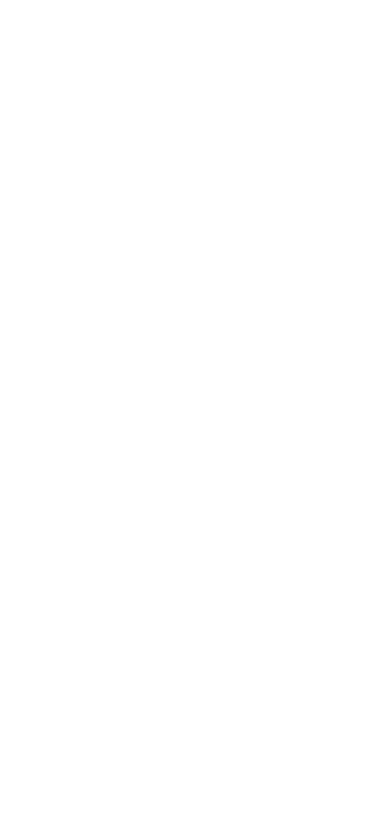
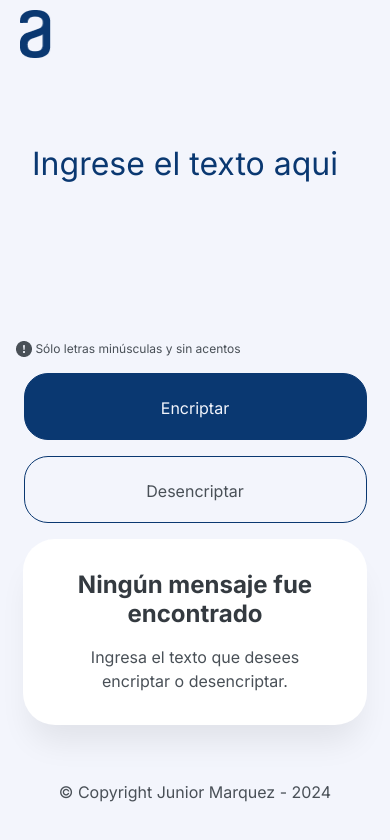
Before and after one commit to juniormr/challenge-encriptador, a plain HTML site: page index.html in a window 390 px wide. Drawn offline with Linux system fonts and the light colour scheme.

Commit message:
first version

```diff
--- /dev/null
+++ b/app.js
@@ -0,0 +1,123 @@
+const keyA = 'ai';
+const keyE = 'enter';
+const keyI = 'imes';
+const keyO = 'ober';
+const keyU = 'ufat';
+
+function inputCheck(str) {
+    if(str.length){
+        return /^[a-z0-9 ]*$/.test(str);
+    }
+    else{
+        return false;
+    }
+  }
+
+function encryptText(text){
+    let textArray = text.split("");
+    let encryptedText = '';
+    let encryptedArray = [];
+
+    for(let i = 0; i < textArray.length; i++){
+        if(textArray[i] === "a"){
+            encryptedArray[i] = keyA;
+        }
+        else if(textArray[i] === "e"){
+            encryptedArray[i] = keyE;
+        }
+        else if(textArray[i] === "i"){
+            encryptedArray[i] = keyI;
+        }
+        else if(textArray[i] === "o"){
+            encryptedArray[i] = keyO;
+        }
+        else if(textArray[i] === "u"){
+            encryptedArray[i] = keyU;
+        }
+        else{
+            encryptedArray[i] = textArray[i];
+        }
+    }
+
+    return encryptedText = encryptedArray.join("");
+}
+
+function asignTextElement(element, text) {
+    let elementHTML = document.querySelector(element);
+    elementHTML.innerHTML = text;
+    return
+}
+
+function showHideElement (elementId, action){
+    let x = document.getElementById(elementId);
+    switch(action){
+        case "show":
+            x.style.display = "block";
+            break;
+        case "hide":
+            x.style.display = "none";
+            break;
+    }
+}
+
+function initialValues(){
+    asignTextElement('h1', '');
+    showHideElement("h2Div", "show");
+    showHideElement("h3Div", "show");
+    showHideElement("copyB", "hide");
+
+    if (!window.matchMedia("(max-width: 768px)").matches) {
+        showHideElement("imageDiv", "show");
+      }
+}
+
+
+function onClickEncryptText () {
+    initialValues();
+    let inputText = document.getElementById('inputValue').value;
+    if(inputCheck(inputText)){
+        let element = document.getElementById("p1");
+        element.classList.remove("pColor");
+        showHideElement("imageDiv", "hide");
+        showHideElement("h2Div", "hide");
+        showHideElement("h3Div", "hide");
+        asignTextElement('h1', `${encryptText(inputText)}`);
+        showHideElement("copyB", "show");
+    }
+
+    else{
+        let element = document.getElementById("p1");
+        element.classList.add("pColor");
+
+    }
+}
+
+function onClickDecryptText () {
+    initialValues();
+    let inputText = document.getElementById('inputValue').value;
+    if(inputCheck(inputText)){
+        let element = document.getElementById("p1");
+        element.classList.remove("pColor");
+        showHideElement("imageDiv", "hide");
+        showHideElement("h2Div", "hide");
+        showHideElement("h3Div", "hide");
+        let decryptedText = inputText.replaceAll(keyA, 'a').replaceAll(keyE, 'e').replaceAll(keyI, 'i').replaceAll(keyO, 'o').replaceAll(keyU, 'u');
+        asignTextElement('h1', `${decryptedText}`);
+        showHideElement("copyB", "show");
+    }
+    else{
+        let element = document.getElementById("p1");
+        element.classList.add("pColor");
+    }
+}
+
+function copyText() {
+    let copyText = document.getElementById("h1Div").innerText;
+    navigator.clipboard.writeText(copyText)
+      .then(function() {
+        console.log('copiado')
+      })
+      .catch(function(error) {
+        console.log("Failed to copy text: " + error);
+      });
+  }
--- a/index.html
+++ b/index.html
@@ -3,8 +3,41 @@
 <head>
     <meta charset="UTF-8">
     <meta name="viewport" content="width=device-width, initial-scale=1.0">
-    <title>Document</title>
+    <link rel="stylesheet" href="reset.css">
+    <link rel="stylesheet" href="style.css">
+    <link rel="preconnect" href="https://fonts.googleapis.com">
+    <link rel="preconnect" href="https://fonts.gstatic.com" crossorigin>
+    <link href="https://fonts.googleapis.com/css2?family=Chakra+Petch:wght@700&family=Inter:wght@400;700&display=swap"
+        rel="stylesheet">
+    <title>Encriptador</title>
 </head>
 <body>
+    <div class="container">
+        <img src="./assets/Logo.png" alt="Logo" class="logo__container"/>
+        <div class="left__container">
+                <textarea type="text" id="inputValue" placeholder="Ingrese el texto aqui" class="textarea__container" pattern="[A-Za-z]{3}"></textarea>
+                <div>
+                <div class="p1__container">
+                    <img src="./assets/exclamation.png"/>
+                    <p id="p1">&nbspSólo letras minúsculas y sin acentos</p>
+                </div>
+                <button onclick="onClickEncryptText()" class="secondary" >Encriptar</button>
+                <button onclick="onClickDecryptText()" >Desencriptar</button>
+                </div>
+        </div>
+        <div class="right__container">
+            <img src="./assets/Muñeco.png" alt="Searching" class="image__container" id="imageDiv"/>
+            <div class="text__right">
+                <h1 id="h1Div"></h1>
+                <h2 id="h2Div">Ningún mensaje fue encontrado</h3>
+                <h3 id="h3Div">Ingresa el texto que desees encriptar o desencriptar.</h2>
+            </div>
+            <button id="copyB" onclick="copyText()" class="copyButton" >Copiar</button>
+        </div>
+    </div>
+    <footer>
+        <p class="copyright">&copy Copyright Junior Marquez - 2024</p>
+    </footer>
+    <script src="app.js"></script>
 </body>
 </html>
--- /dev/null
+++ b/reset.css
@@ -0,0 +1,48 @@
+/* http://meyerweb.com/eric/tools/css/reset/
+   v2.0 | 20110126
+   License: none (public domain)
+*/
+
+html, body, div, span, applet, object, iframe,
+h1, h2, h3, h4, h5, h6, p, blockquote, pre,
+a, abbr, acronym, address, big, cite, code,
+del, dfn, em, img, ins, kbd, q, s, samp,
+small, strike, strong, sub, sup, tt, var,
+b, u, i, center,
+dl, dt, dd, ol, ul, li,
+fieldset, form, label, legend,
+table, caption, tbody, tfoot, thead, tr, th, td,
+article, aside, canvas, details, embed,
+figure, figcaption, footer, header, hgroup,
+menu, nav, output, ruby, section, summary,
+time, mark, audio, video {
+	margin: 0;
+	padding: 0;
+	border: 0;
+	font-size: 100%;
+	font: inherit;
+	vertical-align: baseline;
+}
+/* HTML5 display-role reset for older browsers */
+article, aside, details, figcaption, figure,
+footer, header, hgroup, menu, nav, section {
+	display: block;
+}
+body {
+	line-height: 1;
+}
+ol, ul {
+	list-style: none;
+}
+blockquote, q {
+	quotes: none;
+}
+blockquote:before, blockquote:after,
+q:before, q:after {
+	content: '';
+	content: none;
+}
+table {
+	border-collapse: collapse;
+	border-spacing: 0;
+}
--- /dev/null
+++ b/style.css
@@ -0,0 +1,226 @@
+* {
+    box-sizing: border-box;
+    margin: 0;
+    padding: 0;
+    color: #495057;
+}
+
+body {
+    background-color: #F3F5FC;
+    height: 100vh;
+    display: grid;
+    align-items: center;
+    font-family: 'Inter', sans-serif;
+}
+.container {
+    display: flex;
+    flex-direction: row;
+    flex-wrap: wrap;
+    height: 100%;
+}
+
+.logo__container {
+    width: 31.09px;
+    height: 48px;
+    margin: 40px 0px 0px 88px;
+    position: absolute;
+}
+
+.left__container {
+    margin-top: 7em;
+    height: 70vh;
+    width: 100%;
+    display: flex;
+    flex-direction: row;
+    flex-wrap: wrap;
+    align-content: space-between;
+    justify-content: center;
+    align-items:center;
+    text-align: center;
+    flex: 2;
+}
+.textarea__container {
+    width: 22em;
+    height: 60%;
+    border: none;
+    color: #0A3871;
+    background-color: #F3F5FC;
+    padding: 2rem;
+    font-size: 32px;
+    font-weight: 400;
+    font-family: 'Inter', sans-serif;
+    resize: none;
+
+}
+
+.textarea__container:focus{
+    outline: none;
+}
+
+.p1__container {
+    display: flex;
+    flex-direction: row;
+    width: 80%;
+    text-align: left;
+    align-items: center;
+    margin-left: 1em;
+}
+
+#p1 {
+    font-size: 12px;
+    font-weight: 400;
+}
+
+.pColor {
+    color: rgb(255, 0, 0);
+}
+
+
+.right__container {
+    height: 86vh;
+    box-shadow: 0px 24px 32px -8px #00000014;
+    border-radius: 32px;
+    background-color: #FFFFFF;
+    flex: 0.75;
+    display: flex;
+    flex-direction: column;
+    justify-content: center;
+    align-items: center;
+    margin: 2em;
+}
+
+.image__container {
+    padding: 1em;
+    width: 336px;
+    height: 304px;
+    position: static;
+
+}
+
+.text__right {
+    height: 60%;
+    text-align: center;
+    margin: 2em;
+}
+
+h1{
+    color: #495057;
+    font-size: 24px;
+    font-weight: 400;
+    font-family: 'Inter', sans-serif;
+    line-height: 36px;
+    max-height: 100%;
+    overflow: auto;
+    text-align: justify;
+}
+
+h2{
+    color: #343A40;
+    font-size: 24px;
+    font-weight: 700;
+    font-family: 'Inter', sans-serif;
+    line-height: 28.8px;
+}
+
+h3{
+    color: #495057;
+    font-size: 16px;
+    font-weight: 400;
+    margin-top: 1rem;
+    font-family: 'Inter', sans-serif;
+    line-height: 24px;
+
+}
+
+.copyButton{
+    display: none;
+    margin-bottom: 2em;
+}
+
+
+::placeholder {
+    color: #0A3871;
+}
+
+button {
+    color: var(--label-color);
+    background-color: var(--background-color);
+    border-color: #0A3871;
+    border-width: 1px;
+    border-style: solid;
+    border-radius: 24px;
+    padding: 24px;
+    width: 328px;
+    height: 67px;
+    font-size: 16px;
+    font-weight: 400;
+    margin-top: 1rem;
+    font-family: 'Inter', sans-serif;
+}
+
+button:active {
+    box-shadow: 0 2px #666;
+    transform: translateY(2px);
+  }
+
+button.secondary {
+    background-color: #0A3871;
+    color: #F3F5FC;
+
+  }
+
+
+.copyright {
+    text-align: center;
+}
+
+
+@media screen and (max-width:768px){
+
+
+    .container {
+        display: flex;
+        flex-direction: column;
+        flex-wrap: wrap;
+        align-content: center;
+        align-items: center;
+    }
+
+    .logo__container {
+        align-self: start;
+        margin: 10px 0px 0px 20px;
+    }
+
+    .left__container {
+        height: auto;
+    }
+
+    .textarea__container {
+        width: 100%;
+        height: auto;
+    }
+
+    .right__container {
+        width: 88%;
+        max-height: 50vh;
+        margin: 1em;
+    }
+
+    .text__right {
+        height: 100%;
+        overflow: auto;
+    }
+
+    .image__container{
+        display: none;
+    }
+
+    button{
+        width: 343px;
+    }
+
+    .copyButton {
+        width: 279px;
+    }
+
+}
```
Also changed, not shown: assets/Logo.png (added), assets/Muñeco.png (added), assets/exclamation.png (added).
